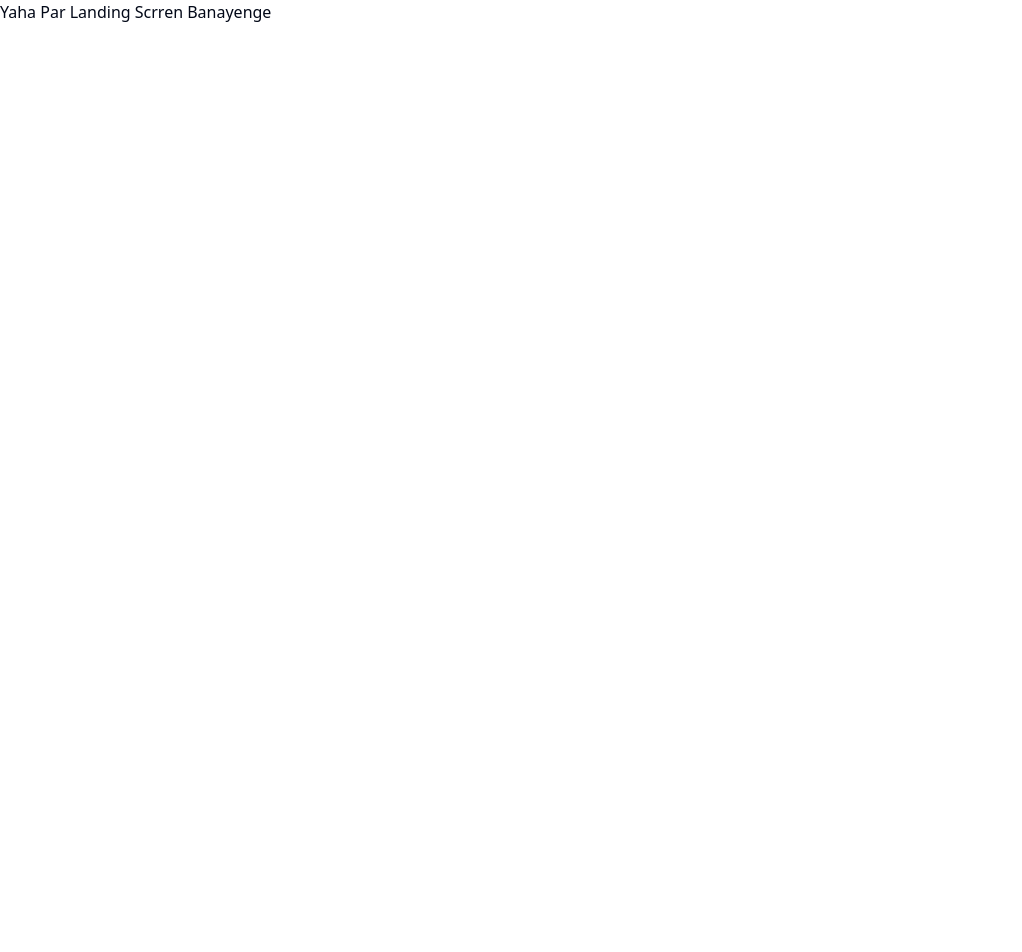
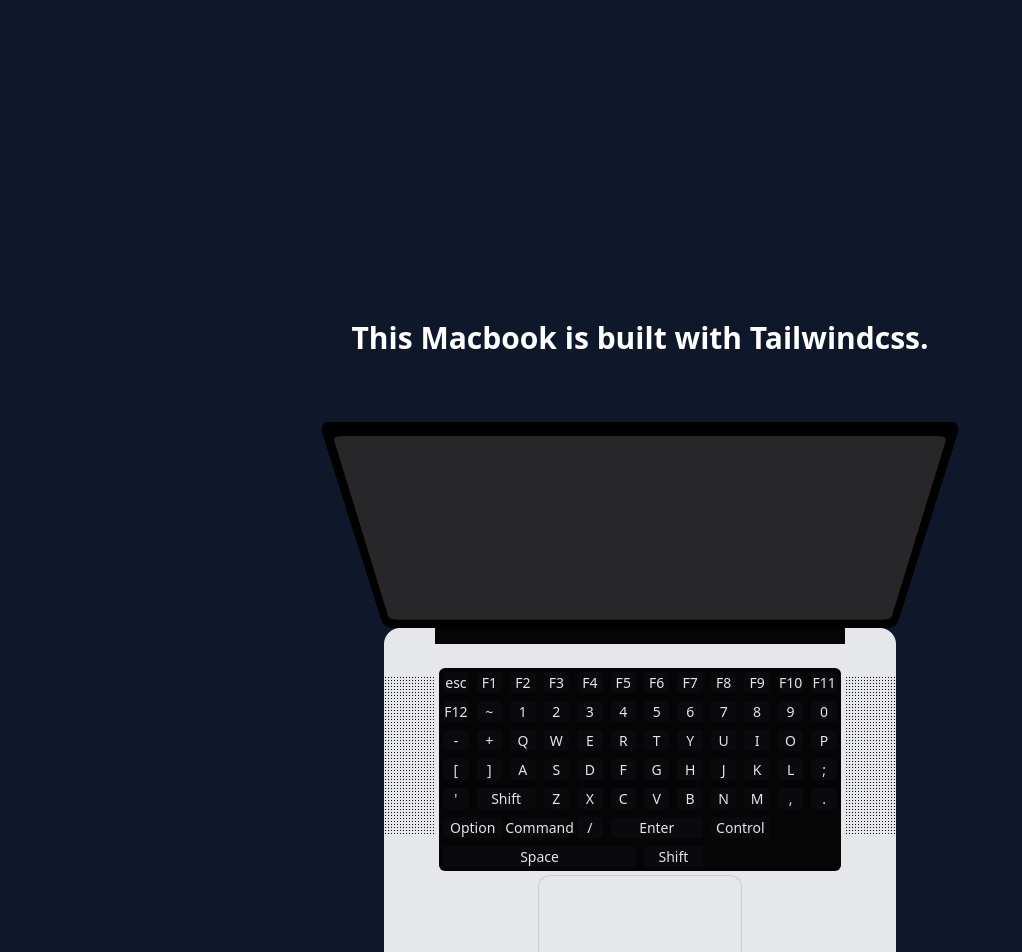
Before and after one commit to sugabubba7/StockAppFrontend, a React (Vite) app: page / in a window 1280 px wide. Shown: the top 952 px of the page, without its empty margins (0-1022 px from the left). Before the commit the page ends 800 px from the top, so only its background shows below. Built offline with nearby package versions, Linux system fonts and the light colour scheme.

Commit message:
MacBook Component added

```diff
--- a/package.json
+++ b/package.json
@@ -11,9 +11,11 @@
   },
   "dependencies": {
     "@radix-ui/react-slot": "^1.1.1",
+    "@tabler/icons-react": "^3.28.1",
     "class-variance-authority": "^0.7.1",
     "clsx": "^2.1.1",
     "dotenv": "^16.4.7",
+    "framer-motion": "^11.18.1",
     "lucide-react": "^0.471.1",
     "react": "^18.3.1",
     "react-dom": "^18.3.1",
--- /dev/null
+++ b/src/components/ui/macbook-scroll.jsx
@@ -0,0 +1,243 @@
+"use client";
+
+import React, { useEffect, useRef, useState } from "react";
+import { motion, useScroll, useTransform } from "framer-motion";
+import { cn } from "@/lib/utils";
+
+export const MacbookScroll = ({ showGradient, title, badge }) => {
+  const ref = useRef(null);
+  const { scrollYProgress } = useScroll({
+    target: ref,
+    offset: ["start start", "end start"],
+  });
+
+  const [isMobile, setIsMobile] = useState(false);
+
+  useEffect(() => {
+    if (window && window.innerWidth < 768) {
+      setIsMobile(true);
+    }
+  }, []);
+
+  const scaleX = useTransform(scrollYProgress, [0, 0.3], [1.2, isMobile ? 1 : 1.5]);
+  const scaleY = useTransform(scrollYProgress, [0, 0.3], [0.6, isMobile ? 1 : 1.5]);
+  const translate = useTransform(scrollYProgress, [0, 1], [0, 1500]);
+  const rotate = useTransform(scrollYProgress, [0.1, 0.12, 0.3], [-28, -28, 0]);
+  const textTransform = useTransform(scrollYProgress, [0, 0.3], [0, 100]);
+  const textOpacity = useTransform(scrollYProgress, [0, 0.2], [1, 0]);
+
+  return (
+    <div
+      ref={ref}
+      className="min-h-[200vh] flex flex-col items-center py-0 md:py-80 justify-start flex-shrink-0 [perspective:800px] transform md:scale-100 scale-[0.35] sm:scale-50"
+    >
+      <motion.h2
+        style={{
+          translateY: textTransform,
+          opacity: textOpacity,
+        }}
+        className="dark:text-white text-neutral-800 text-3xl font-bold mb-20 text-center"
+      >
+        {title || (
+          <span className="text-white">
+            This Macbook is built with Tailwindcss. <br />
+          </span>
+        )}
+      </motion.h2>
+      {/* Lid */}
+      <Lid scaleX={scaleX} scaleY={scaleY} rotate={rotate} translate={translate} />
+      {/* Base area */}
+      <div
+        className="h-[22rem] w-[32rem] bg-gray-200 dark:bg-[#272729] rounded-2xl overflow-hidden relative -z-10"
+      >
+        {/* Above keyboard bar */}
+        <div className="h-10 w-full relative">
+          <div className="absolute inset-x-0 mx-auto w-[80%] h-4 bg-[#050505]" />
+        </div>
+        <div className="flex relative">
+          <div className="mx-auto w-[10%] overflow-hidden h-full">
+            <SpeakerGrid />
+          </div>
+          <div className="mx-auto w-[80%] h-full">
+            {/* Full Macbook keyboard with glowing keys */}
+            <Keypad />
+          </div>
+          <div className="mx-auto w-[10%] overflow-hidden h-full">
+            <SpeakerGrid />
+          </div>
+        </div>
+        <Trackpad />
+        <div className="h-2 w-20 mx-auto inset-x-0 absolute bottom-0 bg-gradient-to-t from-[#272729] to-[#050505] rounded-tr-3xl rounded-tl-3xl" />
+        {showGradient && (
+          <div className="h-40 w-full absolute bottom-0 inset-x-0 bg-gradient-to-t dark:from-black from-white via-white dark:via-black to-transparent z-50"></div>
+        )}
+        {badge && <div className="absolute bottom-4 left-4">{badge}</div>}
+      </div>
+    </div>
+  );
+};
+
+export const Lid = ({ scaleX, scaleY, rotate, translate }) => {
+  return (
+    <div className="relative [perspective:800px]">
+      <div
+        style={{
+          transform: "perspective(800px) rotateX(-25deg) translateZ(0px)",
+          transformOrigin: "bottom",
+          transformStyle: "preserve-3d",
+        }}
+        className="h-[12rem] w-[32rem] bg-[#010101] rounded-2xl p-2 relative"
+      >
+        <div
+          style={{
+            boxShadow: "0px 2px 0px 2px var(--neutral-900) inset",
+          }}
+          className="absolute inset-0 bg-[#010101] rounded-lg flex items-center justify-center"
+        >
+          <span className="text-white">Aceternity Logo</span>
+        </div>
+      </div>
+
+      <motion.div
+        style={{
+          scaleX: scaleX,
+          scaleY: scaleY,
+          rotateX: rotate,
+          translateY: translate,
+          transformStyle: "preserve-3d",
+          transformOrigin: "top",
+        }}
+        className="h-96 w-[32rem] absolute inset-0 bg-[#010101] rounded-2xl p-2"
+      >
+        <div className="absolute inset-0 bg-[#272729] rounded-lg" />
+      </motion.div>
+    </div>
+  );
+};
+
+export const Trackpad = () => {
+  return (
+    <div
+      className="w-[40%] mx-auto h-32 rounded-xl my-1"
+      style={{
+        boxShadow: "0px 0px 1px 1px #00000020 inset",
+      }}
+    ></div>
+  );
+};
+
+export const Keypad = () => {
+  return (
+    <div className="h-full rounded-md bg-[#050505] mx-1 p-1">
+      {/* Full Macbook keyboard */}
+      <div className="grid grid-cols-12 gap-2">
+        {/* Row 1: Function keys */}
+        <KBtn className="col-span-1">esc</KBtn>
+        <KBtn className="col-span-1">F1</KBtn>
+        <KBtn className="col-span-1">F2</KBtn>
+        <KBtn className="col-span-1">F3</KBtn>
+        <KBtn className="col-span-1">F4</KBtn>
+        <KBtn className="col-span-1">F5</KBtn>
+        <KBtn className="col-span-1">F6</KBtn>
+        <KBtn className="col-span-1">F7</KBtn>
+        <KBtn className="col-span-1">F8</KBtn>
+        <KBtn className="col-span-1">F9</KBtn>
+        <KBtn className="col-span-1">F10</KBtn>
+        <KBtn className="col-span-1">F11</KBtn>
+        <KBtn className="col-span-1">F12</KBtn>
+
+        {/* Row 2: Number keys */}
+        <KBtn className="col-span-1">~</KBtn>
+        <KBtn className="col-span-1">1</KBtn>
+        <KBtn className="col-span-1">2</KBtn>
+        <KBtn className="col-span-1">3</KBtn>
+        <KBtn className="col-span-1">4</KBtn>
+        <KBtn className="col-span-1">5</KBtn>
+        <KBtn className="col-span-1">6</KBtn>
+        <KBtn className="col-span-1">7</KBtn>
+        <KBtn className="col-span-1">8</KBtn>
+        <KBtn className="col-span-1">9</KBtn>
+        <KBtn className="col-span-1">0</KBtn>
+        <KBtn className="col-span-1">-</KBtn>
+        <KBtn className="col-span-1">+</KBtn>
+
+        {/* Row 3: Alphabet keys */}
+        <KBtn className="col-span-1">Q</KBtn>
+        <KBtn className="col-span-1">W</KBtn>
+        <KBtn className="col-span-1">E</KBtn>
+        <KBtn className="col-span-1">R</KBtn>
+        <KBtn className="col-span-1">T</KBtn>
+        <KBtn className="col-span-1">Y</KBtn>
+        <KBtn className="col-span-1">U</KBtn>
+        <KBtn className="col-span-1">I</KBtn>
+        <KBtn className="col-span-1">O</KBtn>
+        <KBtn className="col-span-1">P</KBtn>
+        <KBtn className="col-span-1">[</KBtn>
+        <KBtn className="col-span-1">]</KBtn>
+
+        {/* Row 4: Alphabet keys continued */}
+        <KBtn className="col-span-1">A</KBtn>
+        <KBtn className="col-span-1">S</KBtn>
+        <KBtn className="col-span-1">D</KBtn>
+        <KBtn className="col-span-1">F</KBtn>
+        <KBtn className="col-span-1">G</KBtn>
+        <KBtn className="col-span-1">H</KBtn>
+        <KBtn className="col-span-1">J</KBtn>
+        <KBtn className="col-span-1">K</KBtn>
+        <KBtn className="col-span-1">L</KBtn>
+        <KBtn className="col-span-1">;</KBtn>
+        <KBtn className="col-span-1">'</KBtn>
+
+        {/* Row 5: Shift and modifiers */}
+        <KBtn className="col-span-2">Shift</KBtn>
+        <KBtn className="col-span-1">Z</KBtn>
+        <KBtn className="col-span-1">X</KBtn>
+        <KBtn className="col-span-1">C</KBtn>
+        <KBtn className="col-span-1">V</KBtn>
+        <KBtn className="col-span-1">B</KBtn>
+        <KBtn className="col-span-1">N</KBtn>
+        <KBtn className="col-span-1">M</KBtn>
+
+        <KBtn className="col-span-1">,</KBtn>
+        <KBtn className="col-span-1">.</KBtn>
+        <KBtn className="col-span-2">Option</KBtn>
+        <KBtn className="col-span-2">Command</KBtn>
+        <KBtn className="col-span-1">/</KBtn>
+        <KBtn className="col-span-3">Enter</KBtn>
+        <KBtn className="col-span-2">Control</KBtn>
+        <KBtn className="col-span-6">Space</KBtn>
+        <KBtn className="col-span-2">Shift</KBtn>
+
+        {/* Row 6: Spacebar */}
+
+        {/* Row 7: Enter and modifiers */}
+      </div>
+    </div>
+  );
+};
+
+export const KBtn = ({ children, className }) => {
+  return (
+    <div
+      className={cn(
+        "p-[0.5px] rounded-[4px] bg-[#0A090D] flex items-center justify-center text-neutral-200 text-sm",
+        className
+      )}
+    >
+      {children}
+    </div>
+  );
+};
+
+export const SpeakerGrid = () => {
+  return (
+    <div
+      className="flex px-[0.5px] gap-[2px] mt-2 h-40"
+      style={{
+        backgroundImage:
+          "radial-gradient(circle, #08080A 0.5px, transparent 0.5px)",
+        backgroundSize: "3px 3px",
+      }}
+    ></div>
+  );
+};
--- a/src/lib/utils.js
+++ b/src/lib/utils.js
@@ -1,5 +1,5 @@
 import { clsx } from "clsx";
-import { twMerge } from "tailwind-merge"
+import { twMerge } from "tailwind-merge";
 
 export function cn(...inputs) {
   return twMerge(clsx(inputs));
--- a/src/pages/Home/Home.jsx
+++ b/src/pages/Home/Home.jsx
@@ -1,10 +1,12 @@
 import Header from '@/components/Header'
 import React from 'react'
+import { MacbookScroll } from '@/components/ui/macbook-scroll'
 
 function Home() {
   return (
-    <div>
-        <div>
+    <div className='bg-slate-900'>
+      <MacbookScroll></MacbookScroll>
+        <div className='bg-black'>
           Yaha Par Landing Scrren Banayenge
         </div>
     </div>
```
Also changed, not shown: 1 other file (tests, documents, lock files or other folders).
